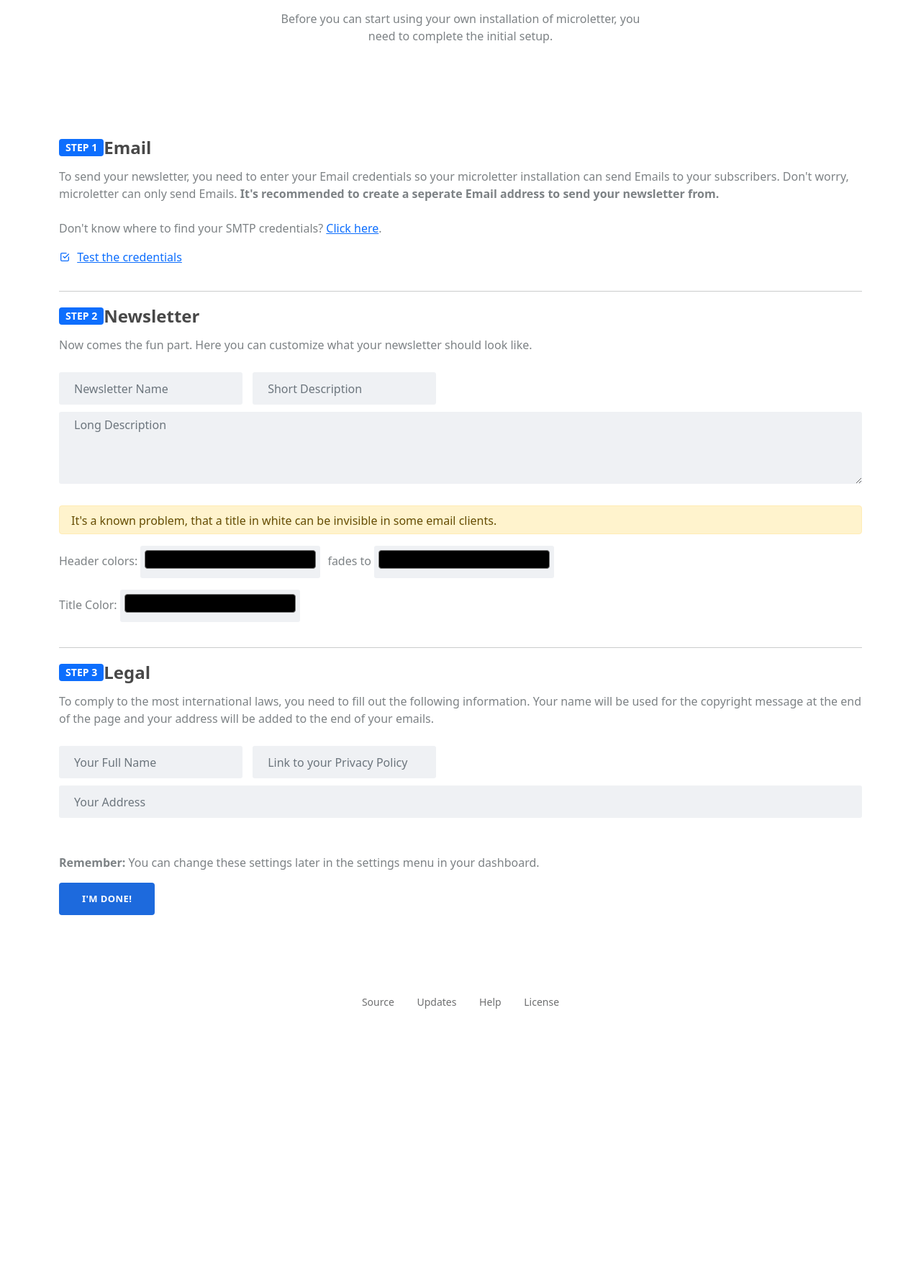
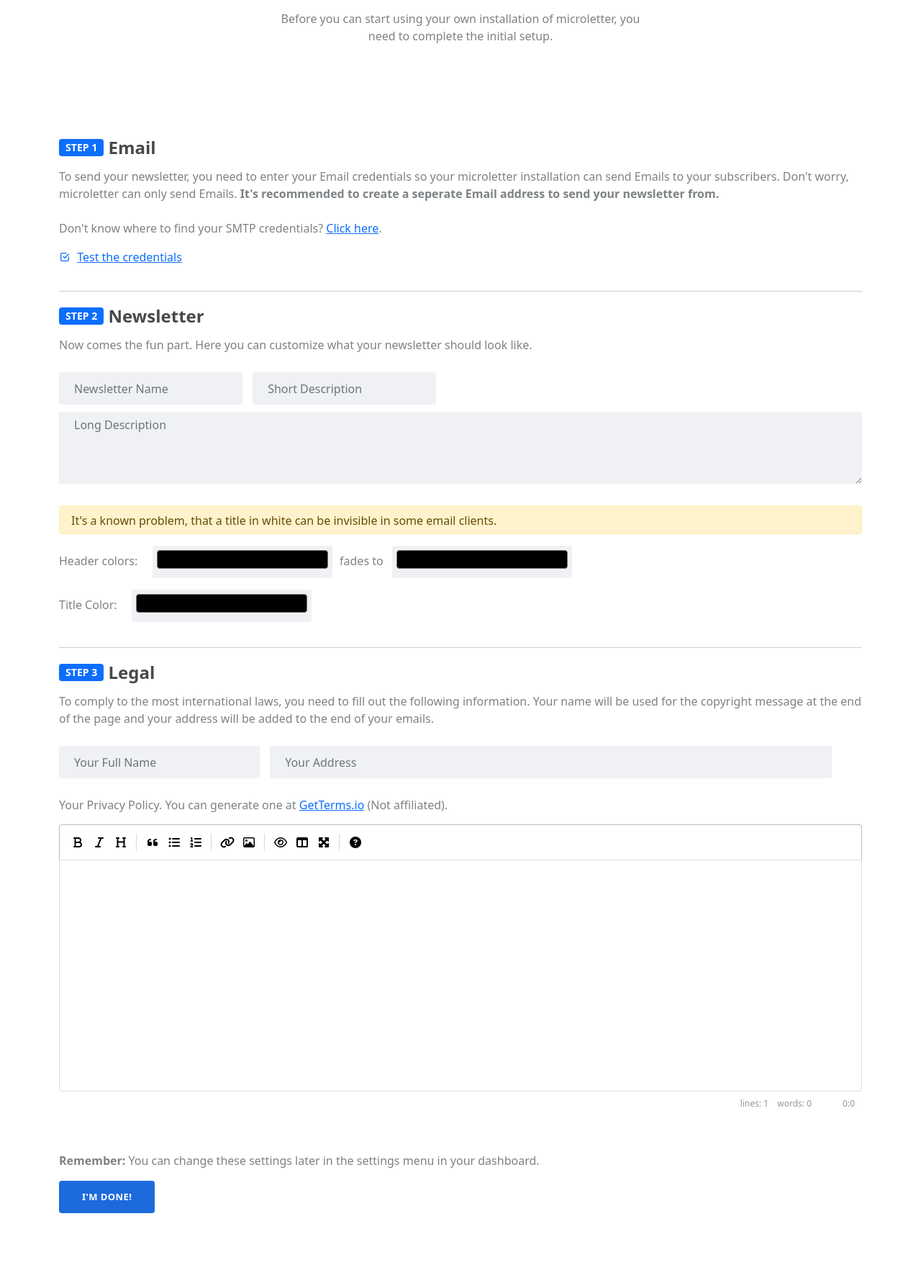
Before and after one commit to berrysauce/microletter, a FastAPI app: template templates/setup.html in a window 1280 px wide. Shown: the part 191-1973 px from the top of the page at 72% size. Before the commit the page ends 1592 px from the top, so only its background shows below. Run offline with FastAPI, Linux system fonts and the light colour scheme; the template is opened without the code that fills it, so the values that code supplies are empty; some libraries are stand-ins or nearby versions.

Commit message:
Added privacy policy field

```diff
--- a/main.py
+++ b/main.py
@@ -68,7 +68,7 @@
 async def get_root(request: Request):
     if len(config.fetch(None).items) == 0:
         return RedirectResponse(url="/setup", status_code=status.HTTP_303_SEE_OTHER)
-    return templates.TemplateResponse("index.html", {"request": request, "newsletter_title": configuration.get("newsletter-title"), "newsletter_description": configuration.get("newsletter-description"), "privacy_link": configuration.get("privacy-link"), "footer_year": str(datetime.now().strftime("%Y"))})
+    return templates.TemplateResponse("index.html", {"request": request, "newsletter_title": configuration.get("newsletter-title"), "newsletter_description": configuration.get("newsletter-description"), "footer_year": str(datetime.now().strftime("%Y"))})
 
 @app.post("/subscribe")
 async def post_subscribe(request: Request, email: str = Form(...)):
@@ -131,6 +131,9 @@
         html_content = f.read()
     return HTMLResponse(content=html_content, status_code=200)
 
+@app.get("/privacy")
+async def get_privacy(request: Request):
+    return templates.TemplateResponse("privacy.html", {"request": request, "privacy": configuration.get("privacy-html")})
 
 
 """
@@ -203,7 +206,7 @@
         "form_fade2": configdata["color-fade2"],
         "form_titletext": configdata["color-title"],
         "form_name": configdata["privacy-name"],
-        "form_privacy": configdata["privacy-link"],
+        "form_privacy": configdata["privacy-markdown"],
         "form_address": configdata["privacy-address"]})
 
 @app.get("/setup", response_class=HTMLResponse)
@@ -314,9 +317,17 @@
     fade2: str = Form(...),
     titletext: str = Form(...),
     name: str = Form(...),
-    privacy: str = Form(...),
+    privacy: str = Form(None),
     address: str = Form(...)
     ):
+    if privacy is None:
+        privacy = "No privacy policy was configured."
+
+    try:
+        soup = BeautifulSoup(privacy, 'lxml')
+        privacy = soup.get_text()
+    except:
+        privacy = privacy
     data = {
         "newsletter-title": title,
         "newsletter-tagline": tagline,
@@ -325,7 +336,8 @@
         "color-fade2": fade2,
         "color-title": titletext,
         "privacy-name": name,
-        "privacy-link": privacy,
+        "privacy-markdown": privacy,
+        "privacy-html": markdown.markdown(privacy),
         "privacy-address": address
     }
     if dest == "settings":
--- a/templates/index.html
+++ b/templates/index.html
@@ -36,7 +36,7 @@
         <footer class="footer-basic">
             <ul class="list-inline" style="font-size: 14px; margin-top: 25vh;">
                 <li class="list-inline-item"><a href="/dashboard/home">Dashboard</a></li>
-                <li class="list-inline-item"><a href="{{ privacy_link }}">Privacy</a></li>
+                <li class="list-inline-item"><a href="/privacy">Privacy</a></li>
             </ul>
             <p class="copyright" style="padding-top: 0px; margin-top: 5px;">{{ newsletter_title }} © {{ footer_year }}</p>
         </footer>
--- a/templates/setup.html
+++ b/templates/setup.html
@@ -13,7 +13,7 @@
         <meta name="theme-color" content="#ffffff" />
         <meta charset="utf-8" />
         <meta name="viewport" content="width=device-width, initial-scale=1.0, shrink-to-fit=no" />
-        <title>microletter - Setup</title>
+        <title>microletter</title>
         <link rel="stylesheet" href="assets/css/bootstrap.min.css" />
         <link rel="stylesheet" href="assets/css/styles.min.css" />
     </head>
@@ -34,12 +34,12 @@
             <div class="container">
                 <form method="post" action="/dashboard/settings/save" enctype="multipart/form-data">
                     <div>
-                        <h2 class="text-start d-xl-flex align-items-xl-center" style="color: rgb(72, 72, 72);"><span class="badge bg-primary" style="font-size: 14px;">STEP 1</span> Email</h2>
+                        <h2 class="text-start d-xl-flex align-items-xl-center" style="color: rgb(72, 72, 72);"><span class="badge bg-primary" style="font-size: 14px;">STEP 1</span>&nbsp;Email</h2>
                         <p class="text-start" style="margin-top: -15px;">
                             To send your newsletter, you need to enter your Email credentials so your microletter installation can send Emails to your subscribers. Don't worry, microletter can only send Emails.
                             <strong>It's recommended to create a seperate Email address to send your newsletter from.</strong><br />
                             <br />
-                            Don't know where to find your SMTP credentials? <a href="https://docs.microletter.cc/guides/how-to-get-your-smtp-credentials" target="_blank">Click here</a>.
+                            Don't know where to find your SMTP&nbsp;credentials? <a href="https://docs.microletter.cc/guides/how-to-get-your-smtp-credentials" target="_blank">Click here</a>.
                         </p>
                         <svg
                             xmlns="http://www.w3.org/2000/svg"
@@ -62,27 +62,32 @@
                     </div>
                     <div style="margin-top: 35px;">
                         <hr />
-                        <h2 class="text-start d-xl-flex align-items-xl-center" style="color: rgb(72, 72, 72);"><span class="badge bg-primary" style="font-size: 14px;">STEP 2</span> Newsletter</h2>
+                        <h2 class="text-start d-xl-flex align-items-xl-center" style="color: rgb(72, 72, 72);"><span class="badge bg-primary" style="font-size: 14px;">STEP 2</span>&nbsp;Newsletter</h2>
                         <p class="text-start" style="margin-top: -15px;">Now comes the fun part. Here you can customize what your newsletter should look like.</p>
                         <input class="form-control" type="text" name="title" placeholder="Newsletter Name" style="margin-top: 10px; max-width: 400px;" required="" />
                         <input class="form-control" type="text" name="tagline" placeholder="Short Description" style="margin-top: 10px; max-width: 400px;" required="" maxlength="200" />
                         <textarea class="form-control" style="width: 100%; margin-top: 10px; min-height: 100px;" name="description" placeholder="Long Description" required="" maxlength="400"></textarea>
-                        <div class="alert alert-warning" role="alert" style="margin-top: 30px; max-height: 40px; padding-top: 8px;"><span>It's a known problem, that a title in white can be invisible in some email clients. </span></div>
+                        <div class="alert alert-warning" role="alert" style="margin-top: 30px; max-height: 40px; padding-top: 8px;"><span>It's a known problem, that a title in white can be invisible in some email clients.&nbsp;</span></div>
                         <p style="margin-top: 15px;">
-                            Header colors: <input class="form-control form-control-color" type="color" required="" name="fade1" />fades to <input class="form-control form-control-color" type="color" required="" name="fade2" />
+                            Header colors:&nbsp; &nbsp; &nbsp;<input class="form-control form-control-color" type="color" required="" name="fade1" />fades to&nbsp;&nbsp;
+                            <input class="form-control form-control-color" type="color" required="" name="fade2" />
                         </p>
-                        <p style="margin-top: 10px;">Title Color: <input class="form-control form-control-color" type="color" required="" name="titletext" /></p>
+                        <p style="margin-top: 10px;">Title Color:&nbsp; &nbsp; &nbsp;<input class="form-control form-control-color" type="color" required="" name="titletext" /></p>
                     </div>
                     <div style="margin-top: 35px;">
                         <hr />
-                        <h2 class="text-start d-xl-flex align-items-xl-center" style="color: rgb(72, 72, 72);"><span class="badge bg-primary" style="font-size: 14px;">STEP 3</span> Legal</h2>
+                        <h2 class="text-start d-xl-flex align-items-xl-center" style="color: rgb(72, 72, 72);"><span class="badge bg-primary" style="font-size: 14px;">STEP 3</span>&nbsp;Legal</h2>
                         <p class="text-start" style="margin-top: -15px;">
                             To comply to the most international laws, you need to fill out the following information. Your name will be used for the copyright message at the end of the page and your address will be added to the end of your
                             emails.
                         </p>
-                        <input class="form-control" type="text" name="name" placeholder="Your Full Name" style="margin-top: 10px; max-width: 400px;" required="" />
-                        <input class="form-control" type="url" style="margin-top: 10px; max-width: 400px;" name="privacy" placeholder="Link to your Privacy Policy" required="" />
-                        <input class="form-control" type="text" name="address" placeholder="Your Address" style="margin-top: 10px; width: 100%;" required="" maxlength="200" />
+                        <input class="form-control" type="text" name="name" placeholder="Your Full Name" style="margin-top: 10px; width: 25%;" required="" />
+                        <input class="form-control" type="text" name="address" placeholder="Your Address" style="margin-top: 10px; width: 70%;" required="" maxlength="200" />
+                        <p style="margin-top: 25px; margin-bottom: 15px;">Your Privacy Policy. You can generate one at <a href="https://getterms.io" target="_blank">GetTerms.io</a> (Not affiliated).</p>
+                        <textarea class="form-control" style="margin-top: 10px; min-width: 100%; min-height: 300px;" name="privacy" id="privacy-policy"></textarea>
+                        <script>
+                          var easyMDE = new EasyMDE({ element: document.getElementById("privacy-policy") });
+                        </script>
                     </div>
                     <p class="text-start" style="margin-top: 50px;"><strong>Remember:</strong> You can change these settings later in the settings menu in your dashboard.</p>
                     <button class="btn btn-primary" type="submit" style="margin-top: 0px; margin-bottom: 20px;">I'M DONE!</button>
@@ -98,6 +103,5 @@
             </ul>
         </footer>
         <script src="assets/js/bootstrap.bundle.min.js"></script>
-        <script src="assets/js/script.min.js"></script>
     </body>
 </html>
```
Also changed, not shown: templates/privacy.html (added, +33 -0 lines), templates/settings.html (+7 -1 lines).
